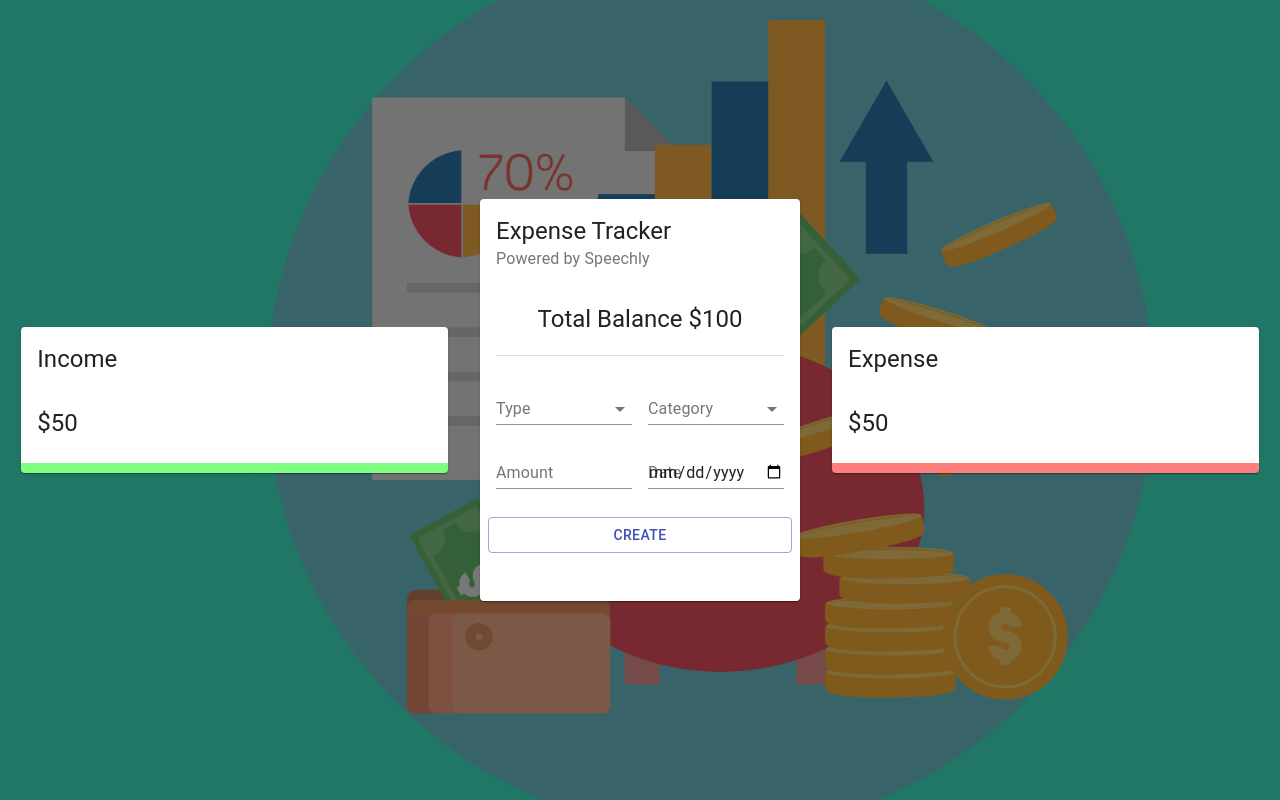
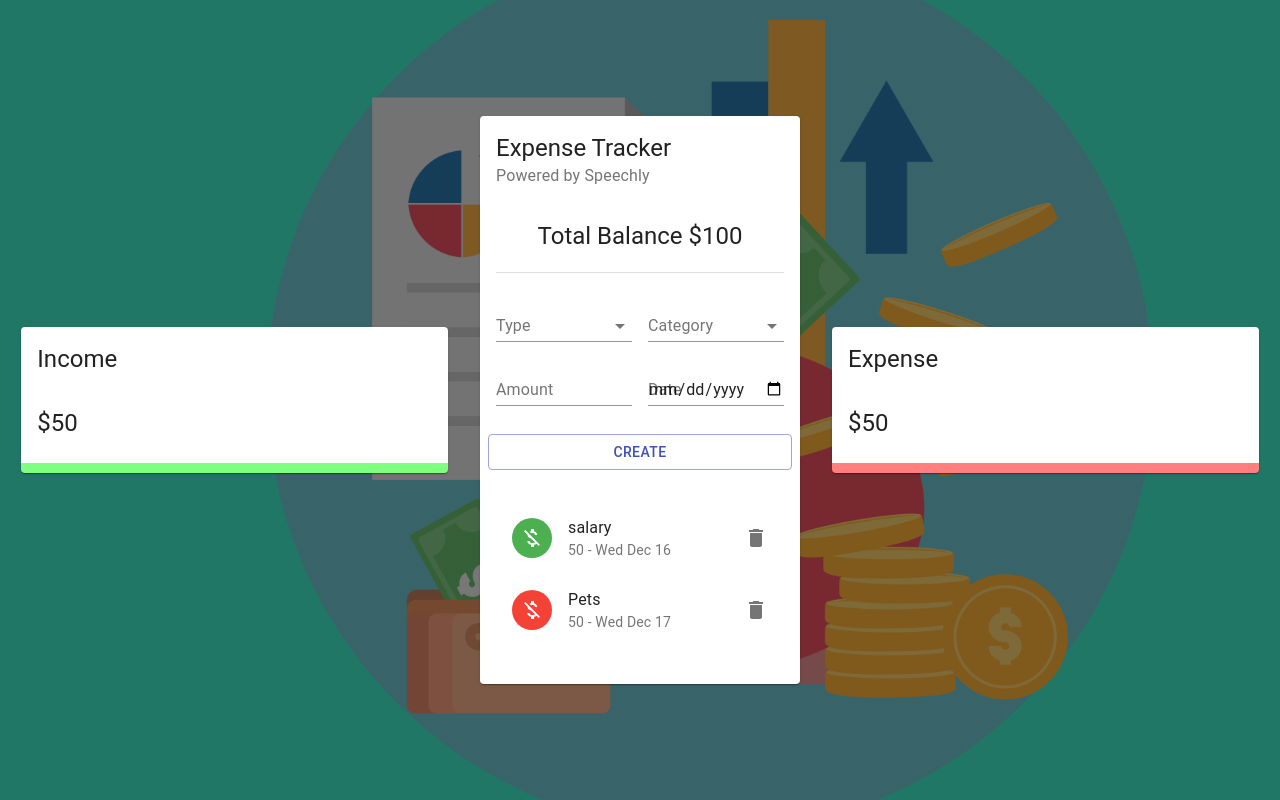
Before and after one commit to Zahid-Sarang/expense_tracker, a React (Create React App) app: page / in a window 1280 px wide. Built offline with nearby package versions, Linux system fonts and the light colour scheme.

Commit message:
List component added

```diff
--- /dev/null
+++ b/src/components/Main/List/List.jsx
@@ -0,0 +1,53 @@
+import React from 'react';
+import { List as MUIList, ListItem, ListItemAvatar, Avatar, ListItemText, ListItemSecondaryAction, IconButton, Slide } from '@material-ui/core';
+import { Delete, MoneyOff } from '@material-ui/icons';
+import useStyles from './style';
+const List = () => {
+    const classes = useStyles();
+    const transaction = [
+    {
+        id: 1,
+        type:"Income",
+        category: 'salary',
+        amount: 50,
+        date: "Wed Dec 16"
+    },
+    {
+        id: 2,
+        type:"Expense",
+        category: 'Pets',
+        amount: 50,
+        date: "Wed Dec 17"
+    },
+    {
+        id: 3,
+        type:"Income",
+        category: 'Business',
+        amount: 150,
+        date: "Wed Dec 18"
+    }
+    ];
+    return (
+        <MUIList dense={false} className={classes.list}>
+            {transaction.map((transaction) => (
+                <Slide direction="down" in mountOnEnter unmountOnExit key={transaction.id}>
+                    <ListItem>
+                        <ListItemAvatar>
+                            <Avatar className={transaction.type === 'Income' ? classes.avatarIncome:classes.avatarExpense}>
+                                <MoneyOff/>
+                            </Avatar>
+                        </ListItemAvatar>
+                        <ListItemText primary={transaction.category} secondary={`${transaction.amount} - ${transaction.date}`}/>
+                        <ListItemSecondaryAction>
+                            <IconButton edge="end" aria-label="delete" onClick="">
+                                <Delete/>
+                            </IconButton>
+                        </ListItemSecondaryAction>
+                    </ListItem>
+                </Slide>
+            ) )}
+        </MUIList>
+    )
+}
+
+export default List
--- /dev/null
+++ b/src/components/Main/List/style.js
@@ -0,0 +1,17 @@
+import { makeStyles } from '@material-ui/core/styles';
+import { red, green } from '@material-ui/core/colors';
+
+export default makeStyles((theme) => ({
+  avatarIncome: {
+    color: '#fff',
+    backgroundColor: green[500],
+  },
+  avatarExpense: {
+    color: theme.palette.getContrastText(red[500]),
+    backgroundColor: red[500],
+  },
+  list: {
+    maxHeight: '150px',
+    overflow: 'auto',
+  },
+}));
--- a/src/components/Main/Main.js
+++ b/src/components/Main/Main.js
@@ -2,6 +2,7 @@
 import {Card,CardHeader, CardContent, Typography,Grid,Divider}from '@material-ui/core';
 import useStyle from './style';
 import Form from './Form/Form';
+import List from './List/List';
 
 const Main = () => {
     const classes = useStyle();
@@ -19,7 +20,7 @@
            <CardContent className={classes.CardContent}>
            <Grid container spacing={2}>
                 <Grid item xs={12}>
-                    {/* <List /> */}
+                    <List/>
                 </Grid>
            </Grid>
 
```
